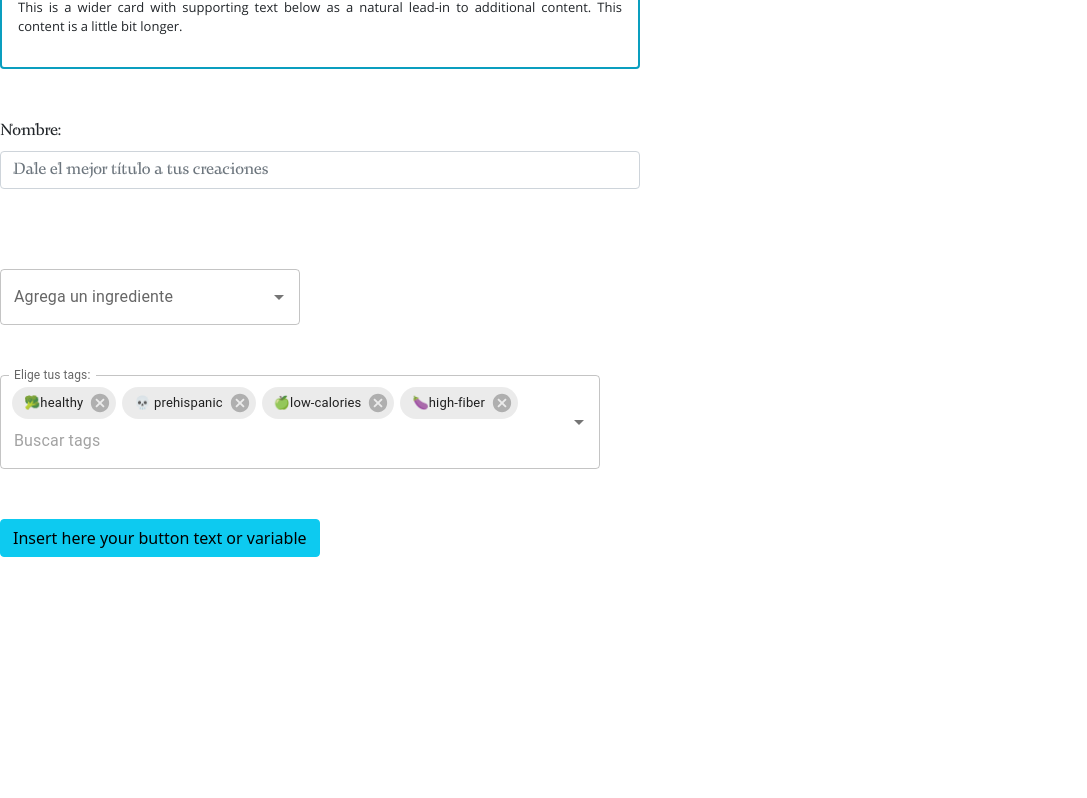
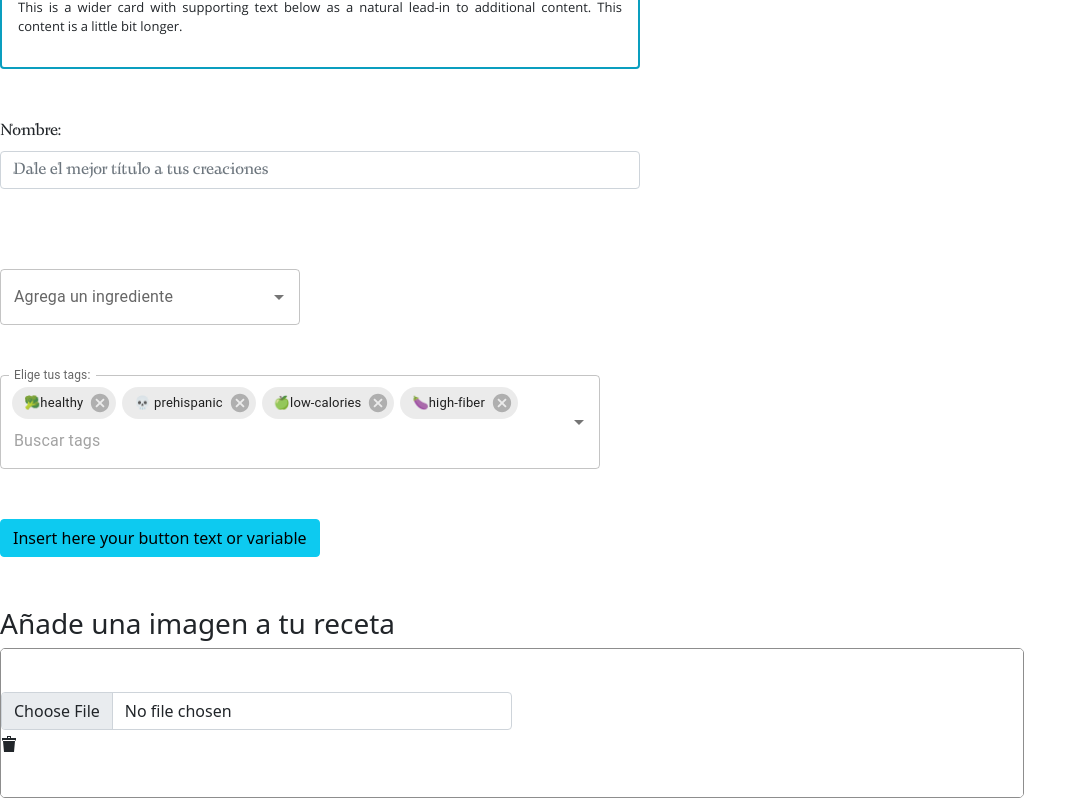
Before and after one commit to KoobenNutriapp/kooben-front, a React (Create React App) app: page / in a window 1280 px wide. Shown: the part 3582-4380 px from the top of the page, without its empty margins (0-1087 px from the left). Before the commit the page ends 4189 px from the top, so only its background shows below. Built offline with nearby package versions, Linux system fonts and the light colour scheme.

Commit message:
add upload image component after modals added

```diff
--- a/src/App.js
+++ b/src/App.js
@@ -302,6 +302,8 @@ function App() {
 
 <div className="tempDivider"></div>
 
+      <UploadImage />
+
     </div>
   );
 }
```
